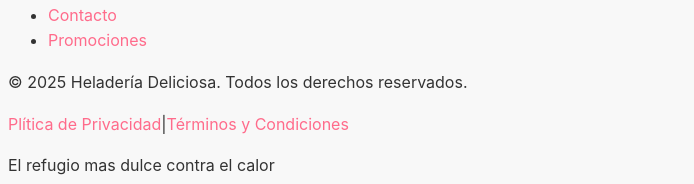
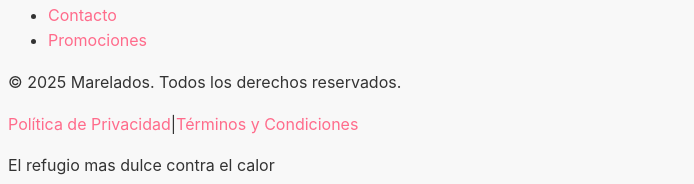
Before and after one commit to MatiCasiba/page-cream-marealdos, a React (Vite) app: page / in a window 1280 px wide. Shown: the part 1863-2047 px from the top of the page, without its empty margins (0-694 px from the left). Built offline with nearby package versions, Linux system fonts and the light colour scheme.

Commit message:
Corrección de caracter

```diff
--- a/src/components/footer/Footer.jsx
+++ b/src/components/footer/Footer.jsx
@@ -67,10 +67,10 @@
       <div className="footer-bottom">
         <div className="footer-bottom__content">
           <p className="copyrigth">
-            &copy; {currentYear} Heladería Deliciosa. Todos los derechos reservados.
+            &copy; {currentYear} Marelados. Todos los derechos reservados.
           </p>
           <div className="legal-links">
-            <a href="/política-privacidad">Plítica de Privacidad</a>
+            <a href="/política-privacidad">Política de Privacidad</a>
             <span className="separator">|</span>
             <a href="/termino-condiciones">Términos y Condiciones</a>
           </div>
```
